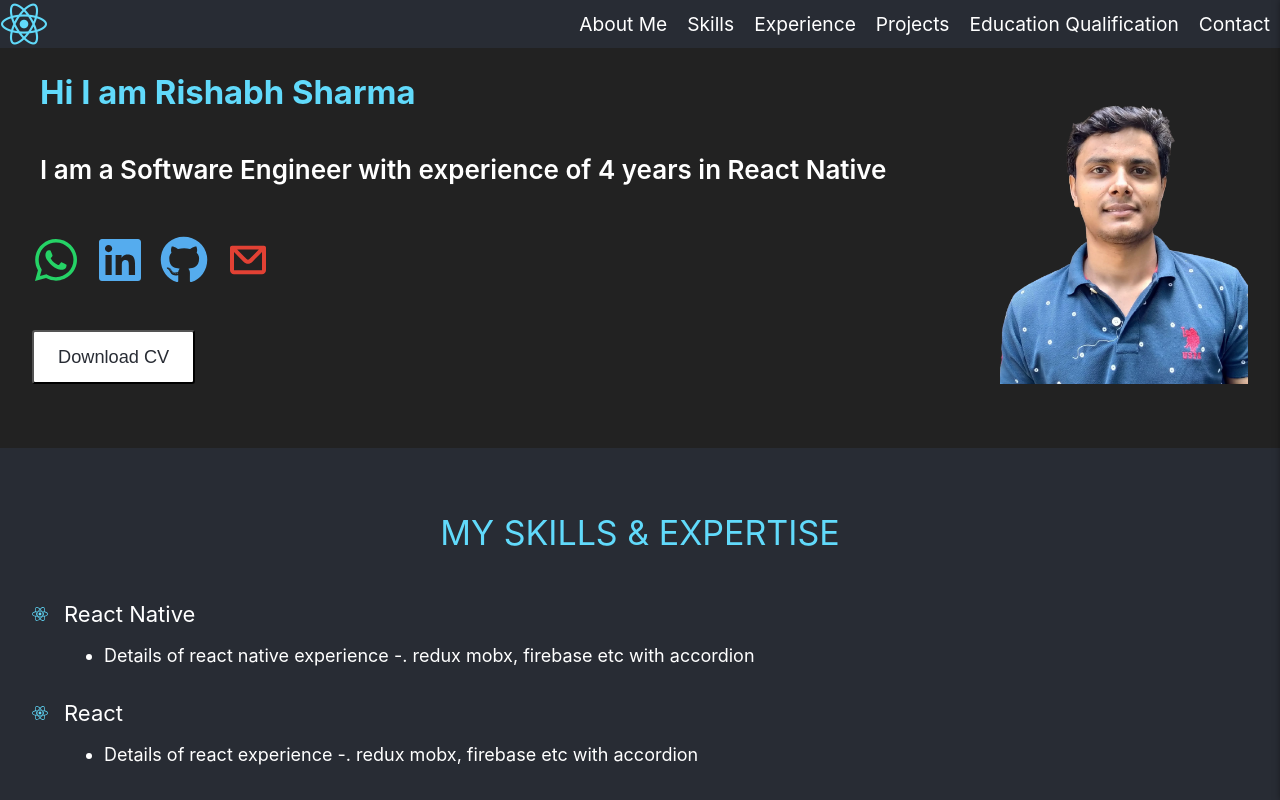
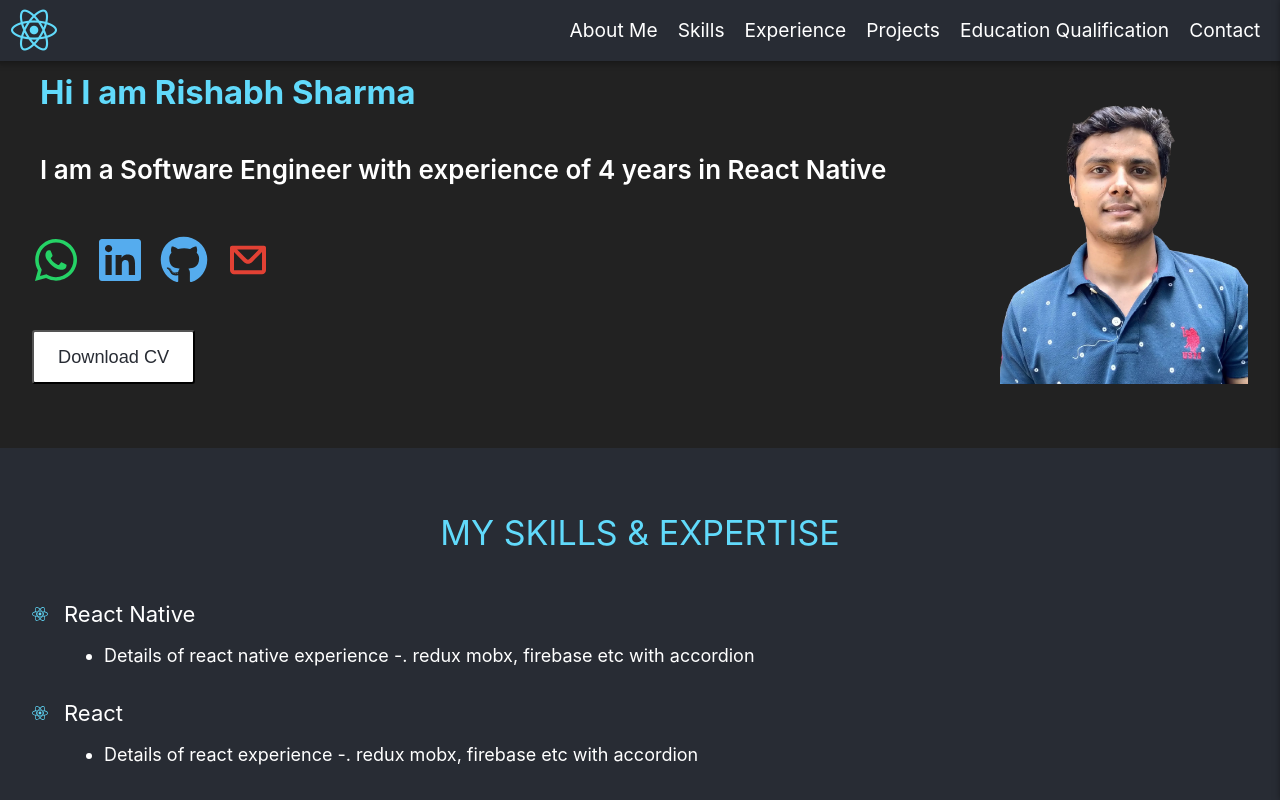
Before and after one commit to Rishabh20051997/introduction, a React (Create React App) app: page / in a window 1280 px wide. Shown: the top 800 px of the page. Built offline with nearby package versions, Linux system fonts and the light colour scheme.

Commit message:
navbar styling

```diff
--- a/src/components/slider-drawer-component/slider-drawer-component-style.module.scss
+++ b/src/components/slider-drawer-component/slider-drawer-component-style.module.scss
@@ -40,7 +40,7 @@
    color: $on-primary-variant-color;
    text-transform: capitalize;
    text-decoration: none;
-   font-size: 1.2rem;
+   font-size: calc(8px + 0.6rem);
    padding: 0.5rem;
    transition: all 0.3s linear;
 
--- a/src/components/slider-drawer-component/slider-drawer-component.tsx
+++ b/src/components/slider-drawer-component/slider-drawer-component.tsx
@@ -12,6 +12,7 @@ const SliderDrawerComponent = () => {
     const { sliderVisible, hideSlider } = useStore()
 
     let drawerClasses = styles.sideDrawer
+
     if (sliderVisible) {
         drawerClasses = styles.sideDrawer + ' ' + styles.open
     }
--- /dev/null
+++ b/src/screens/main-screen/components/nav-bar-component/components/full-screen-navbar.tsx
@@ -0,0 +1,22 @@
+import { NAV_LINKS_LIST } from "constant/constant"
+import styles from '../nav-bar-style.module.scss'
+import { useCallback } from "react"
+
+const FullScreenNavBar = () => {
+    const onNavBarClicked = useCallback((item: typeof NAV_LINKS_LIST[0]) => {
+        const anchor = document.querySelector('#' + item.scrollId)
+        anchor?.scrollIntoView({ behavior: 'smooth', block: 'start' })
+    }, [])
+
+    return <div className={styles.navLinks}>
+            {NAV_LINKS_LIST.map(item => {
+                return <a
+                    onClick={() => onNavBarClicked(item)}
+                    className={styles.navLink}>
+                    {item.displayValue}
+                </a>
+            })}
+        </div>
+}
+
+export default FullScreenNavBar
--- /dev/null
+++ b/src/screens/main-screen/components/nav-bar-component/components/mobile-screen-navbar.tsx
@@ -0,0 +1,28 @@
+
+import { useStore } from 'store/context'
+import styles from '../nav-bar-style.module.scss'
+import { useState } from "react"
+import { colors } from 'themes'
+import { MenuIcon } from 'resources/icons/vector-icons'
+
+
+
+const MobileScreenNavbar = () => {
+
+    const [showNavList, updateNavListVisibleStatus] = useState(false)
+    const [menuIconColor, updateMenuIconColor] = useState(colors.main.onPrimaryVariant)
+    const { showSlider } = useStore()
+
+   return  <div
+    onMouseEnter={() => updateMenuIconColor(colors.main.onPrimary)}
+    onMouseLeave={() => updateMenuIconColor(colors.main.onPrimaryVariant)}
+    onClick={() => {
+        updateNavListVisibleStatus(!showNavList)
+        showSlider()
+    }
+    } className={styles.menuIcon} >
+    <MenuIcon color={menuIconColor} />
+</div>
+}
+
+export default MobileScreenNavbar
--- a/src/screens/main-screen/components/nav-bar-component/nav-bar-component.tsx
+++ b/src/screens/main-screen/components/nav-bar-component/nav-bar-component.tsx
@@ -4,44 +4,17 @@ import { logo } from "../../../../resources"
 import styles from './nav-bar-style.module.scss'
 import { MenuIcon } from "resources/icons/vector-icons"
 import { colors } from "themes"
-import { useStore } from "store/context"
 import Image from 'widgets/ui-image'
+import FullScreenNavBar from "./components/full-screen-navbar"
+import MobileScreenNavbar from "./components/mobile-screen-navbar"
 
 
 
 const NavBarComponent = () => {
-
-    const [showNavList, updateNavListVisibleStatus] = useState(false)
-    const [menuIconColor, updateMenuIconColor] = useState(colors.main.onPrimaryVariant)
-    const { showSlider, hideSlider, sliderVisible } = useStore()
-
-    const onNavBarClicked = useCallback((item: typeof NAV_LINKS_LIST[0]) => {
-        const anchor = document.querySelector('#' + item.scrollId)
-        anchor?.scrollIntoView({ behavior: 'smooth', block: 'start' })
-    }, [])
-
     return <nav className={styles.navbar}>
         <Image image={logo} className={styles.logoImage} />
-        <div
-        onMouseEnter={() => updateMenuIconColor(colors.main.onPrimary)}
-        onMouseLeave={() => updateMenuIconColor(colors.main.onPrimaryVariant)}
-        onClick={() => {
-            updateNavListVisibleStatus(!showNavList)
-            showSlider()
-        }
-        } className={styles.menuIcon} >
-            <MenuIcon color={menuIconColor}/>
-        </div>
-
-        <div className={styles.navLinks}>
-            {NAV_LINKS_LIST.map(item => {
-                return <a
-                    onClick={() => onNavBarClicked(item)}
-                    className={styles.navLink}>
-                    {item.displayValue}
-                </a>
-            })}
-        </div>
+        <FullScreenNavBar/>
+        <MobileScreenNavbar/>
     </nav>
 }
 
--- a/src/screens/main-screen/components/nav-bar-component/nav-bar-style.module.scss
+++ b/src/screens/main-screen/components/nav-bar-component/nav-bar-style.module.scss
@@ -2,13 +2,17 @@
 @import "../../../../sass/mixing";
 
 .navbar {
+  box-sizing: border-box;
   position: fixed;
   top: 0;
-  width: 100%;
+  width: 100vw;
   background: $primary-color;
   display: flex;
   flex-direction: row;
   justify-content: space-between;
+  padding: 0.4rem 0.6rem;
+  box-shadow: 0 0 6px 3px rgba(0, 0, 0, 0.3);
+  z-index: 99;
 }
 
 .navLinks {
```
